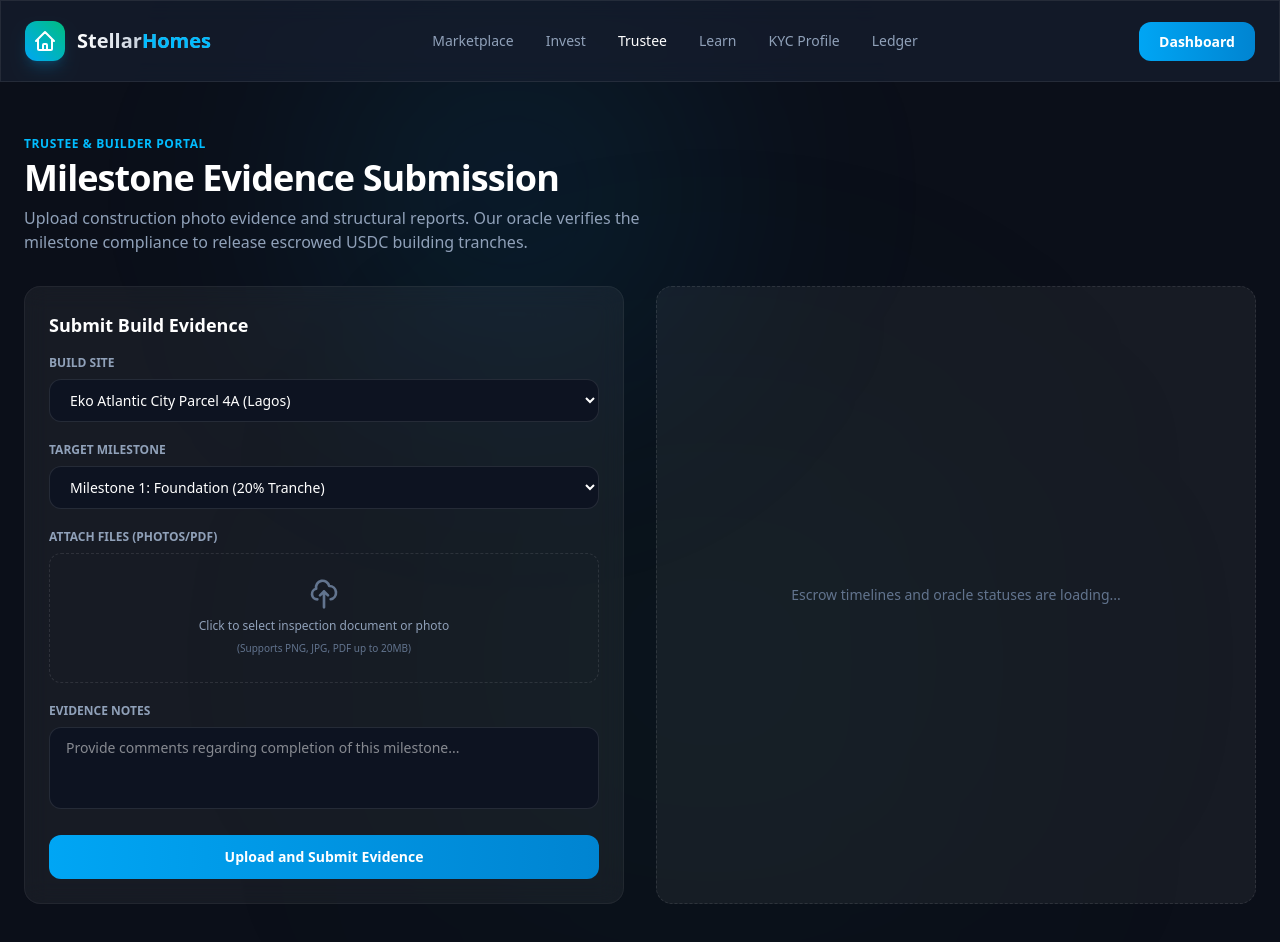
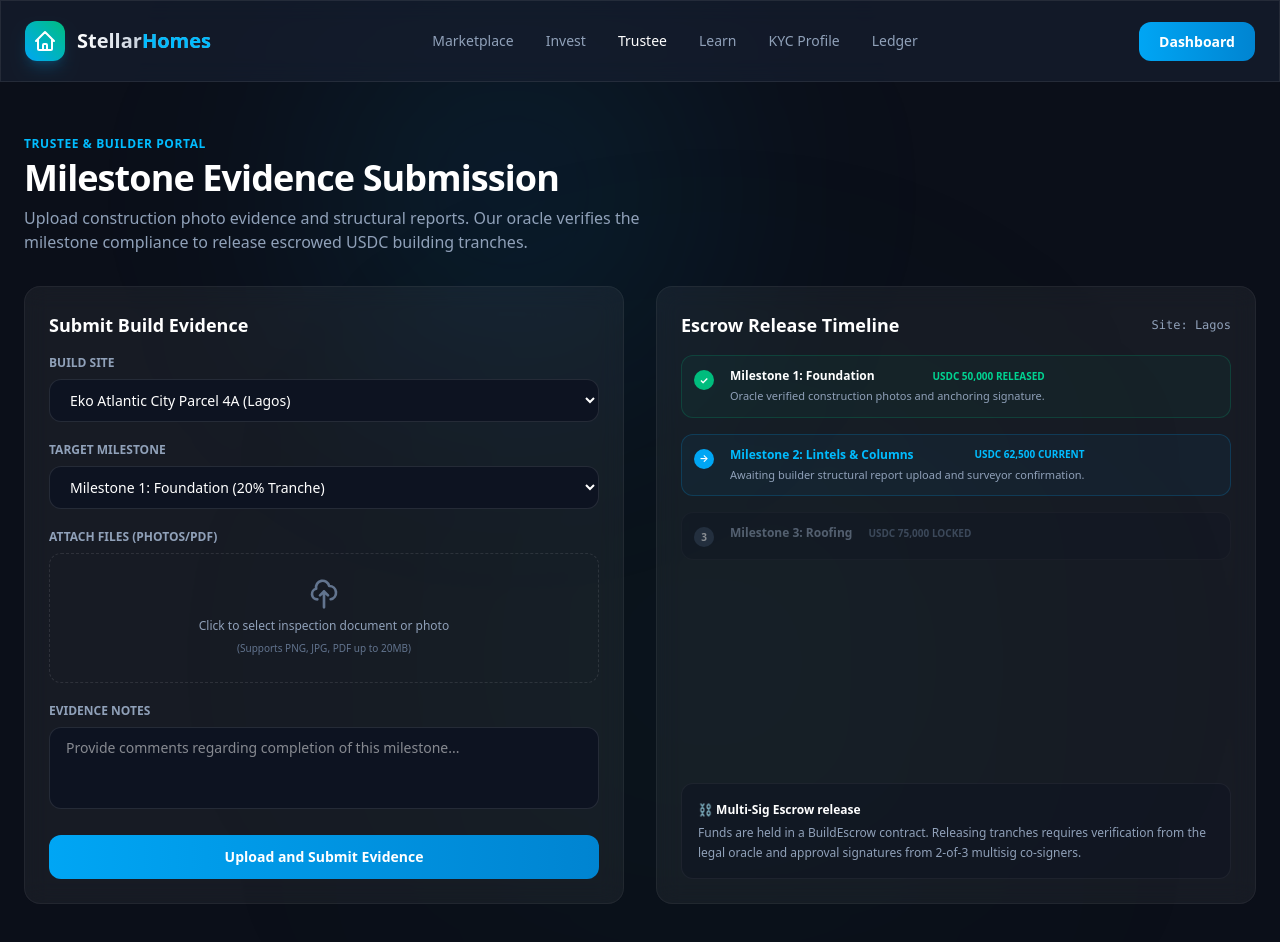
Before and after one commit to NeonsLabs/stellar-homes-frontend, a Next.js app: page /trustee in a window 1280 px wide. Shown: the top 942 px of the page. Built offline with nearby package versions, Linux system fonts and the light colour scheme.

Commit message:
feat: implement escrow release timelines for different build projects

```diff
--- a/src/app/trustee/page.tsx
+++ b/src/app/trustee/page.tsx
@@ -175,9 +175,80 @@ export default function TrusteePage() {
             )}
           </div>
 
-          {/* Right Column: Escrow Drawdowns Placeholder (Commit 12) */}
-          <div className="min-h-[300px] flex items-center justify-center border border-dashed border-white/10 rounded-2xl bg-white/5">
-            <p className="text-slate-500 text-sm">Escrow timelines and oracle statuses are loading...</p>
+          {/* Right Column: Escrow Drawdowns (Commit 12) */}
+          <div className="rounded-2xl border border-white/5 bg-white/5 backdrop-blur-md p-6 space-y-6 flex flex-col justify-between">
+            <div>
+              <div className="flex items-center justify-between mb-4">
+                <h3 className="text-lg font-bold text-white">Escrow Release Timeline</h3>
+                <span className="text-xs font-mono text-slate-400">Site: {selectedProject}</span>
+              </div>
+
+              <div className="space-y-4">
+                {selectedProject === "Lagos" ? (
+                  <>
+                    <div className="flex items-start gap-4 p-3 rounded-xl border border-emerald-500/20 bg-emerald-500/5">
+                      <div className="w-5 h-5 rounded-full bg-emerald-500 flex items-center justify-center text-white text-[10px] mt-0.5 font-bold">✓</div>
+                      <div>
+                        <div className="flex items-center justify-between gap-4">
+                          <h4 className="text-xs font-bold text-white">Milestone 1: Foundation</h4>
+                          <span className="text-[10px] text-emerald-400 font-bold uppercase">USDC 50,000 Released</span>
+                        </div>
+                        <p className="text-[11px] text-slate-400 mt-1">Oracle verified construction photos and anchoring signature.</p>
+                      </div>
+                    </div>
+
+                    <div className="flex items-start gap-4 p-3 rounded-xl border border-sky-500/20 bg-sky-500/5">
+                      <div className="w-5 h-5 rounded-full bg-sky-500 flex items-center justify-center text-white text-[10px] mt-0.5 font-bold">→</div>
+                      <div>
+                        <div className="flex items-center justify-between gap-4">
+                          <h4 className="text-xs font-bold text-sky-400">Milestone 2: Lintels & Columns</h4>
+                          <span className="text-[10px] text-sky-400 font-bold uppercase">USDC 62,500 Current</span>
+                        </div>
+                        <p className="text-[11px] text-slate-400 mt-1">Awaiting builder structural report upload and surveyor confirmation.</p>
+                      </div>
+                    </div>
+
+                    <div className="flex items-start gap-4 p-3 rounded-xl border border-white/5 bg-[#0d1321]/40 opacity-50">
+                      <div className="w-5 h-5 rounded-full bg-slate-700 flex items-center justify-center text-white text-[10px] mt-0.5 font-bold">3</div>
+                      <div>
+                        <div className="flex items-center justify-between gap-4">
+                          <h4 className="text-xs font-bold text-slate-400">Milestone 3: Roofing</h4>
+                          <span className="text-[10px] text-slate-500 font-bold uppercase">USDC 75,000 Locked</span>
+                        </div>
+                      </div>
+                    </div>
+                  </>
+                ) : (
+                  <>
+                    <div className="flex items-start gap-4 p-3 rounded-xl border border-yellow-500/20 bg-yellow-500/5">
+                      <div className="w-5 h-5 rounded-full bg-yellow-500 flex items-center justify-center text-white text-[10px] mt-0.5 font-bold">?</div>
+                      <div>
+                        <div className="flex items-center justify-between gap-4">
+                          <h4 className="text-xs font-bold text-yellow-400">Milestone 1: Foundation</h4>
+                          <span className="text-[10px] text-yellow-400 font-bold uppercase">USDC 24,000 Under Review</span>
+                        </div>
+                        <p className="text-[11px] text-slate-400 mt-1">Milestone evidence submitted. Smart contract oracle checking land survey logs.</p>
+                      </div>
+                    </div>
+
+                    <div className="flex items-start gap-4 p-3 rounded-xl border border-white/5 bg-[#0d1321]/40 opacity-50">
+                      <div className="w-5 h-5 rounded-full bg-slate-700 flex items-center justify-center text-white text-[10px] mt-0.5 font-bold">2</div>
+                      <div>
+                        <div className="flex items-center justify-between gap-4">
+                          <h4 className="text-xs font-bold text-slate-400">Milestone 2: Lintels</h4>
+                          <span className="text-[10px] text-slate-500 font-bold uppercase">USDC 30,000 Locked</span>
+                        </div>
+                      </div>
+                    </div>
+                  </>
+                )}
+              </div>
+            </div>
+
+            <div className="p-4 rounded-xl border border-white/5 bg-[#0d1321]/40 text-xs text-slate-400 leading-relaxed">
+              <span className="font-bold text-white block mb-1">⛓️ Multi-Sig Escrow release</span>
+              Funds are held in a BuildEscrow contract. Releasing tranches requires verification from the legal oracle and approval signatures from 2-of-3 multisig co-signers.
+            </div>
           </div>
         </div>
       </main>
```
